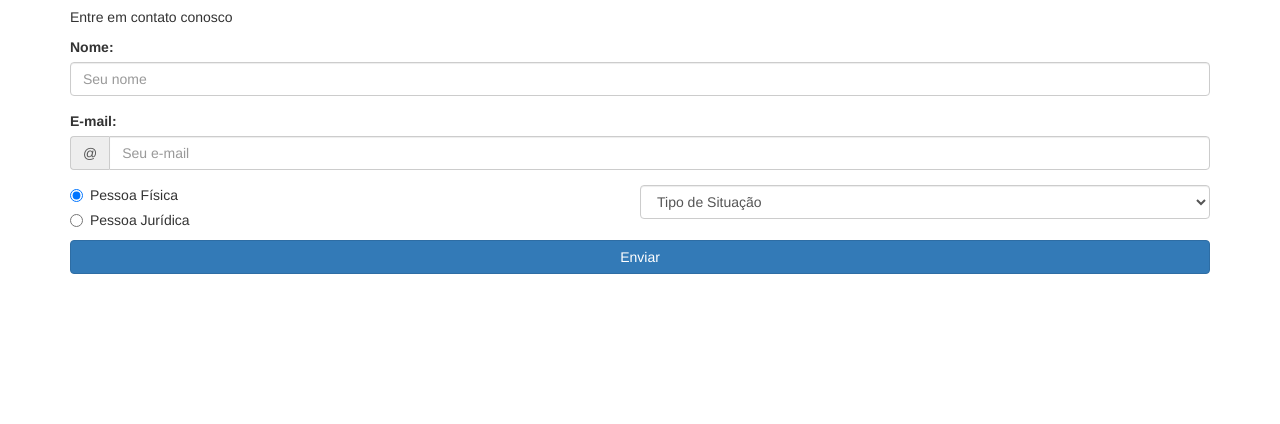
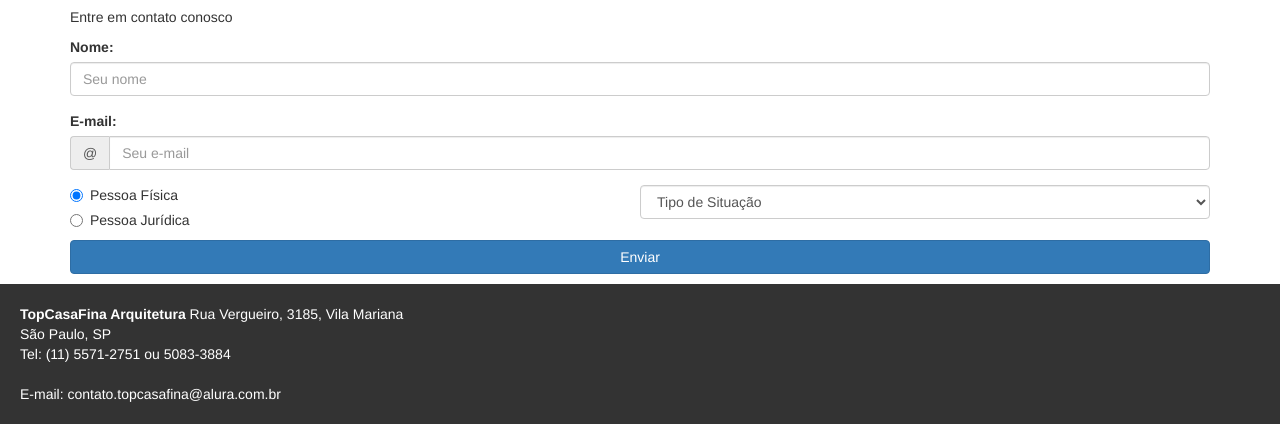
Before and after one commit to MarcosPivetta/Bootstrap, a plain HTML site: page index.html in a window 1280 px wide. Shown: the part 5505-5929 px from the top of the page. Before the commit the page ends 5779 px from the top, so only its background shows below. Drawn offline with Linux system fonts and the light colour scheme.

Commit message:
Aula 6
Criando o rodapé do nosso site.

```diff
--- a/estilos.css
+++ b/estilos.css
@@ -20,3 +20,14 @@
 .grupo-radio .radio:first-child {
 	margin-top: 0;
 }
+
+footer {
+	background-color: #333;
+	color: #FFF;
+	padding: 20px;
+	margin-top: 10px;
+}
+
+footer address:last-child {
+	margin-bottom: 0;
+}
--- a/index.html
+++ b/index.html
@@ -199,6 +199,16 @@
 				<button type="submit" class="btn btn-primary btn-block">Enviar</button>
 			</form>
 		</section>
-
+		<footer>
+			<address>
+				<strong>TopCasaFina Arquitetura</strong>
+				Rua Vergueiro, 3185, Vila Mariana<br>
+				São Paulo, SP<br>
+				Tel: (11) 5571-2751 ou 5083-3884
+			</address>
+			<address>
+				E-mail: contato.topcasafina@alura.com.br
+			</address>
+		</footer>
 	</body>
 </html>
```
